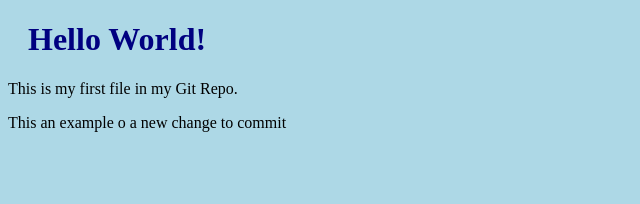
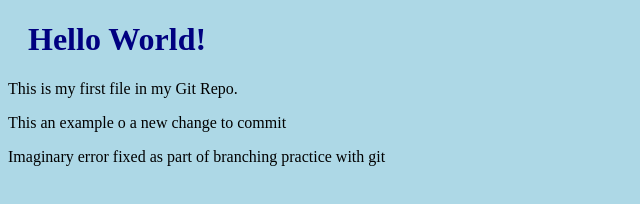
Before and after one commit to ffeijoord/ffeijoord.github.io, a plain HTML site: page index.html in a window 1280 px wide. Shown: the whole page, without its empty margins (0-640 px from the left). Drawn offline with Linux system fonts and the light colour scheme.

Commit message:
updated index.html with an imaginary emergency fix

```diff
--- a/index.html
+++ b/index.html
@@ -9,5 +9,6 @@
         <h1>Hello World!</h1>
         <p>This is my first file in my Git Repo.</p>
         <p>This an example o a new change to commit</p>
+        <p>Imaginary error fixed as part of branching practice with git</p>
     </body>
 </html>
```
